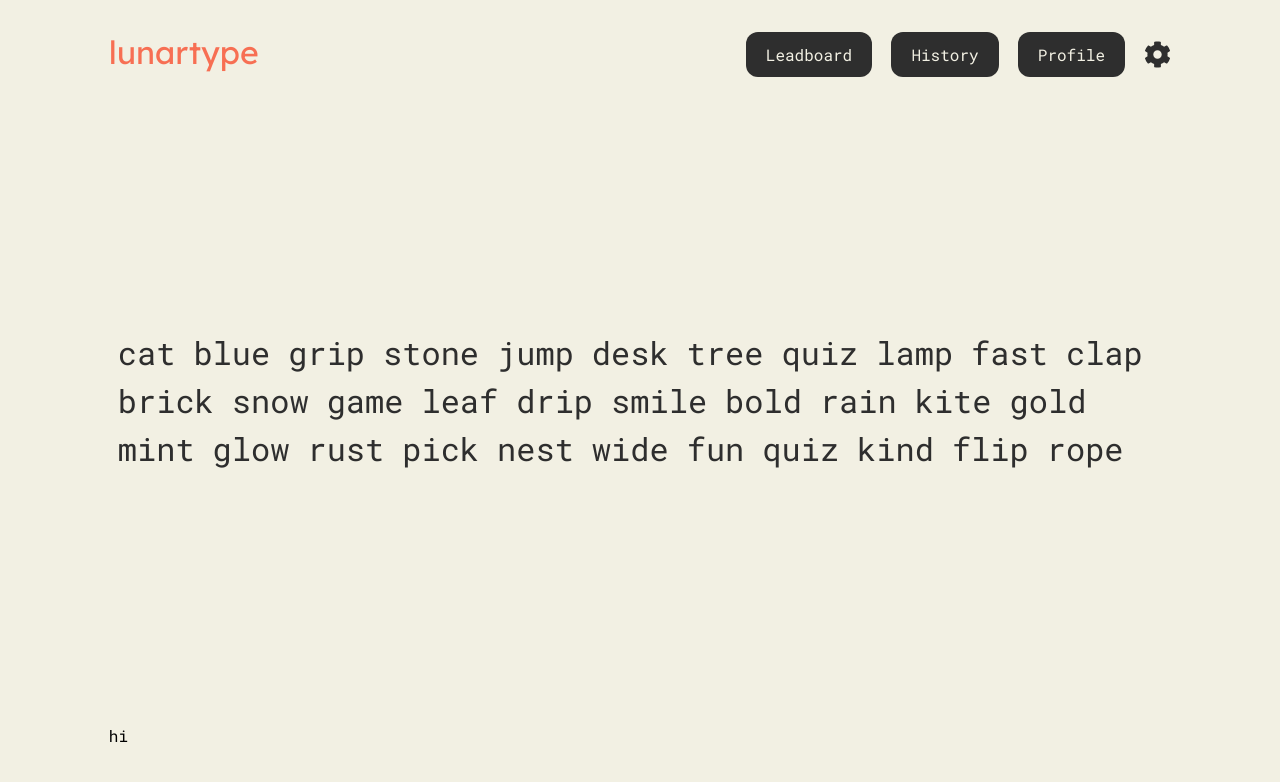
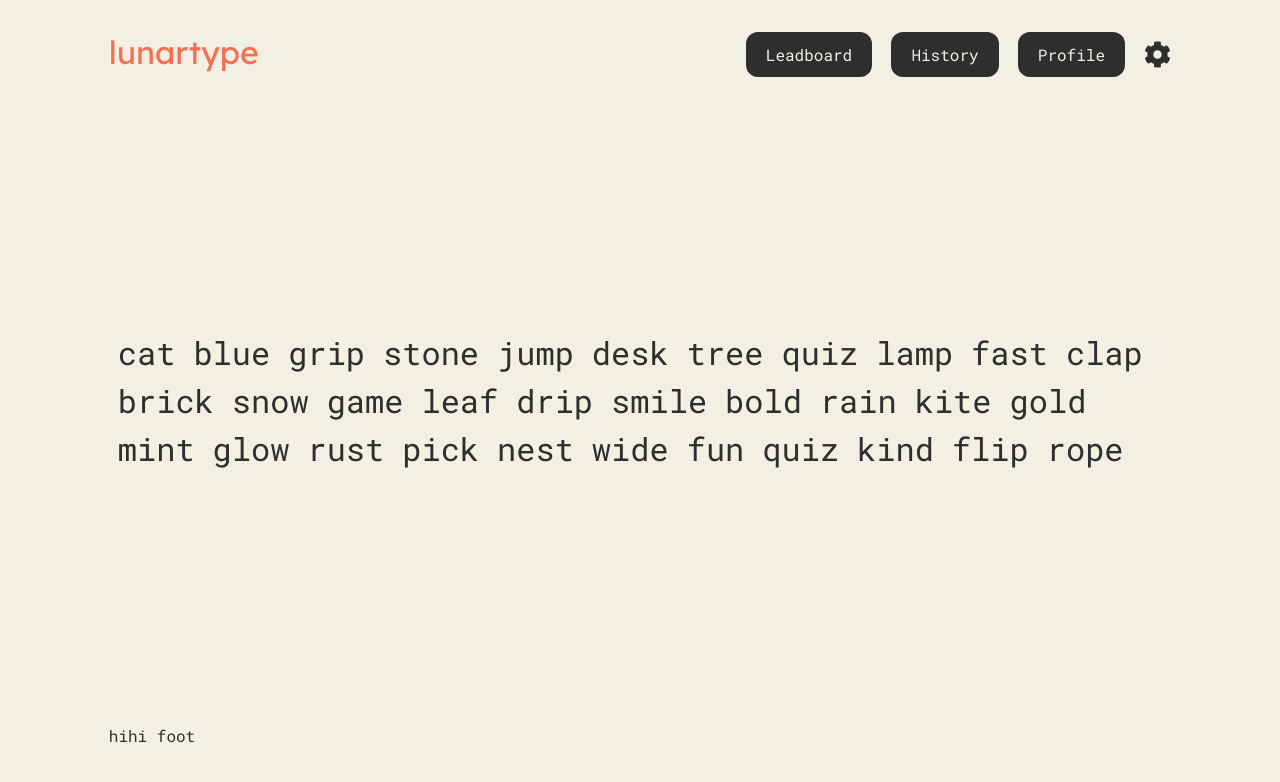
Before and after one commit to CenturyOrb/lunartype-reactjs, a React (Create React App) app: page / in a window 1280 px wide. Shown: the top 782 px of the page. Built offline with nearby package versions, Linux system fonts and the light colour scheme.

Commit message:
Made onTimeout which App.js unmounts TypeInterface

```diff
--- a/src/App.js
+++ b/src/App.js
@@ -14,19 +14,17 @@ function App() {
 		- versions */
 	const [renderTypeInterface, setRenderTypeInterface] = useState(true);
 
-	const handleClick = () => {
-		setRenderTypeInterface(!renderTypeInterface);
-	}
-
   	return (
   	  	<div id='big-boy'>
 			<header>
 				<Header />
 			</header>
 			<main>
-				{renderTypeInterface ? <TypingInterface /> : null}
+				{renderTypeInterface ? <TypingInterface onTimeout={() => setRenderTypeInterface(false)}/> : null}
 			</main>
-			<button onClick={handleClick}>hi</button>
+			<footer>
+				hihi foot
+			</footer>
   	  	</div>
   	);
 }
--- a/src/components/main/Main.js
+++ b/src/components/main/Main.js
@@ -3,7 +3,7 @@ import styles from './main.module.css'
 import { motion } from 'motion/react'
 import Word from '../word/Word.js'
 
-function TypingInterface() {
+function TypingInterface({ onTimeout }) {
 	const typingInterface = useRef(null);
 	const [words, setWords] = useState([]);
 	const wordsRef = useRef(words);
@@ -27,6 +27,7 @@ function TypingInterface() {
 				timeout = setTimeout(() => {
 					console.log('ends here');
 					// once done the compnent should be replaced with end screen
+					onTimeout();
 				}, 10000);
 				firstKey.current = false;
 			}
```
